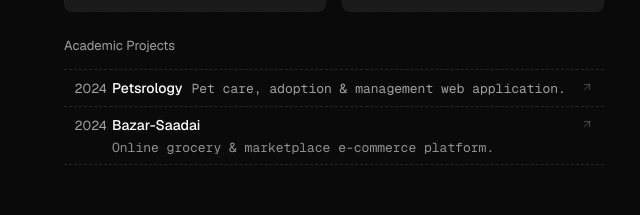
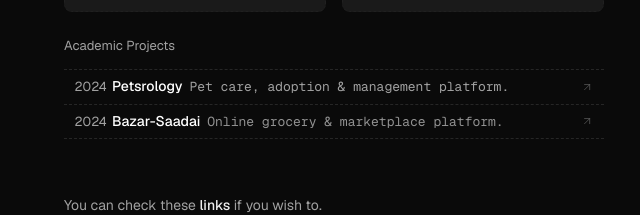
Before and after one commit to fiftee15n/JAT, a Next.js app: page / in a window 1280 px wide. Shown: the part 1071-1286 px from the top of the page, without its empty margins (306-946 px from the left). Built offline with nearby package versions, Linux system fonts and the light colour scheme; no server answers; what react-apple-emojis would draw is missing.

Commit message:
fix(archive): show full text in single-line row for academic projects

```diff
--- a/src/components/ArchiveSection.tsx
+++ b/src/components/ArchiveSection.tsx
@@ -35,7 +35,7 @@ export function ArchiveSection() {
             target="_blank"
             rel="noopener noreferrer"
             onMouseEnter={() => setHovered(item.name)}
-            className={`group relative grid grid-cols-[48px_1fr] items-start sm:items-baseline border-b border-dashed py-[9px] sm:py-[7px] pr-[10.5px] transition-colors duration-500 ${EASE} ${
+            className={`group relative grid grid-cols-[48px_1fr] items-center border-b border-dashed py-[7px] pr-[10.5px] transition-colors duration-500 ${EASE} ${
               lineHidden ? "border-transparent" : "border-neutral-200 dark:border-neutral-800"
             }`}
           >
@@ -54,20 +54,18 @@ export function ArchiveSection() {
             <span className="pl-[10.5px] text-[13px] leading-[19.5px] text-neutral-500 dark:text-neutral-400">
               {item.year}
             </span>
-            <span className="flex min-w-0 items-baseline justify-between gap-[10px]">
-              <span className="flex min-w-0 flex-wrap items-baseline gap-x-[9px] gap-y-[2px]">
+            <span className="flex min-w-0 items-center gap-[7px]">
               <span className="shrink-0 text-[14px] font-medium leading-[19.5px] text-black dark:text-white">
                 {item.name}
               </span>
               {/* descriptions dim with age, per design; hover lifts them to full */}
               <span
-                  className={`font-mono text-[13px] leading-[19.5px] text-neutral-500 opacity-(--row-o) transition-opacity duration-500 group-hover:opacity-100 dark:text-neutral-400 ${EASE}`}
+                className={`min-w-0 whitespace-nowrap font-mono text-[12px] sm:text-[13px] leading-[19.5px] text-neutral-500 opacity-(--row-o) transition-opacity duration-500 group-hover:opacity-100 dark:text-neutral-400 ${EASE}`}
                 style={{ "--row-o": 1 - i * 0.1 } as CSSProperties}
               >
                 {item.description}
               </span>
-              </span>
-              <span className={`ml-auto mt-1 size-[12.25px] shrink-0 text-black opacity-50 transition-all duration-500 group-hover:translate-x-[1px] group-hover:-translate-y-[1px] group-hover:opacity-100 dark:text-white ${EASE}`}>
+              <span className={`ml-auto size-[12.25px] shrink-0 text-black opacity-50 transition-all duration-500 group-hover:translate-x-[1px] group-hover:-translate-y-[1px] group-hover:opacity-100 dark:text-white ${EASE}`}>
                 <svg
                   viewBox="0 0 24 24"
                   fill="none"
--- a/src/lib/content.ts
+++ b/src/lib/content.ts
@@ -138,13 +138,13 @@ export const content = {
     {
       year: "2024",
       name: "Petsrology",
-      description: "Pet care, adoption & management web application.",
+      description: "Pet care, adoption & management platform.",
       url: "https://github.com/fiftee15n/Petsrology_webapp",
     },
     {
       year: "2024",
       name: "Bazar-Saadai",
-      description: "Online grocery & marketplace e-commerce platform.",
+      description: "Online grocery & marketplace platform.",
       url: "https://github.com/fiftee15n/bazar_sadaai",
     },
   ],
```
Lines whose indentation alone changed are shown as unchanged.
